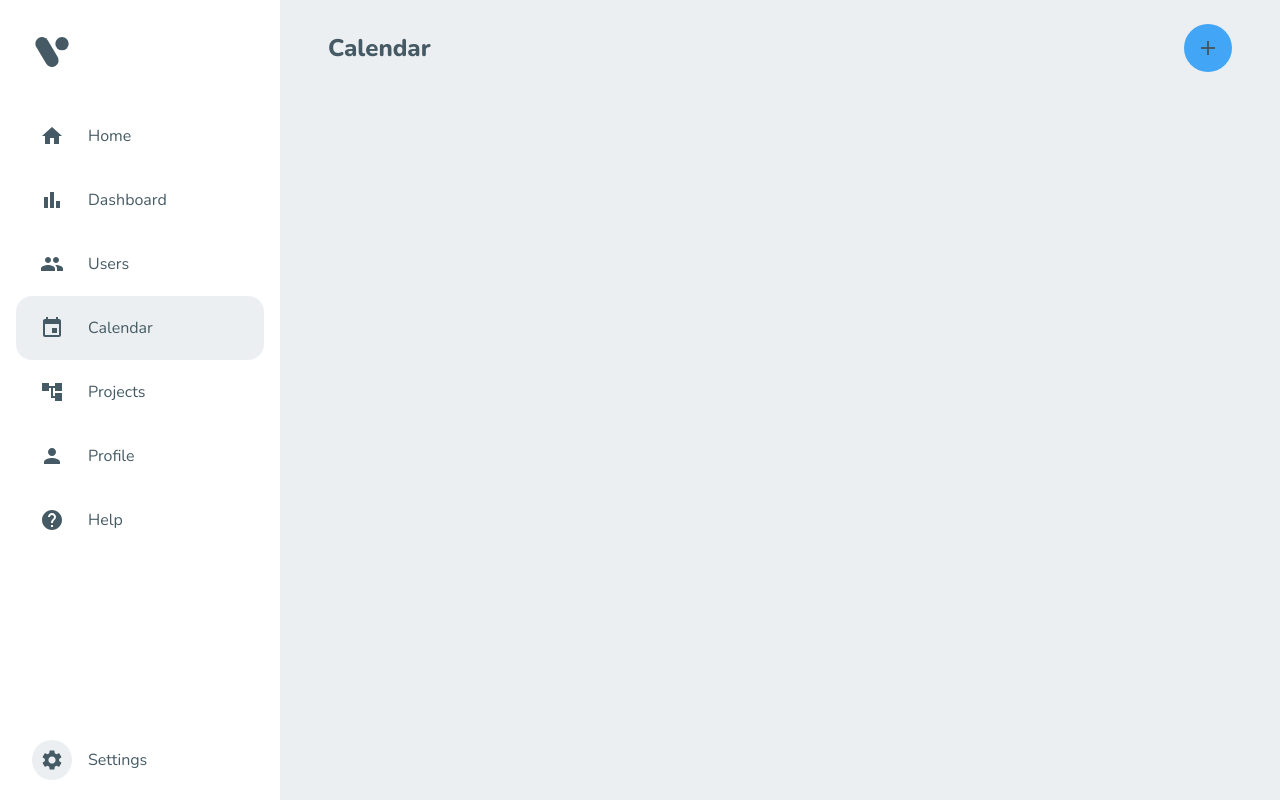
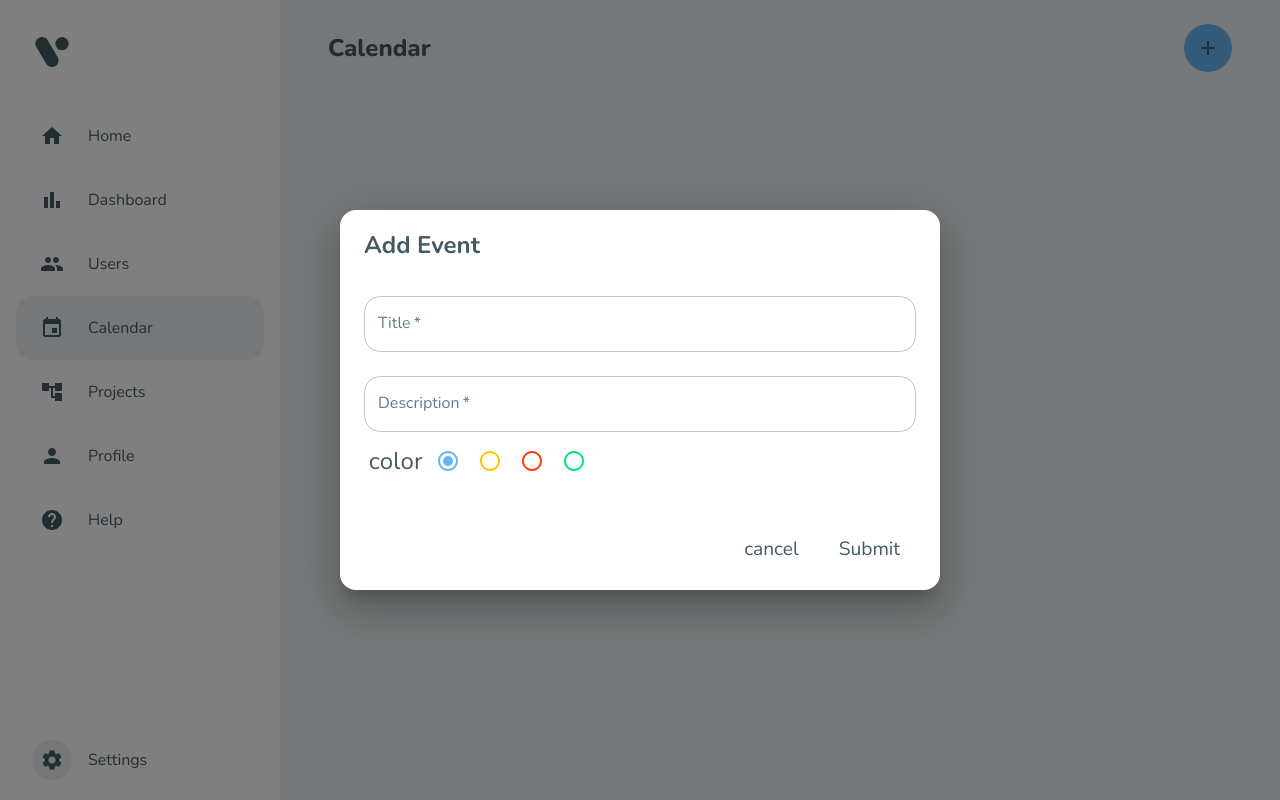
Before and after one commit to Smitt2767/MUI, a React (Create React App) app: page /calendar in a window 1280 px wide. Both pictures are taken after a click on the button 1208 px from the left and 48 px from the top of the page. Built offline with nearby package versions, Linux system fonts and the light colour scheme.

Commit message:
calendar addEdit modal and toolbar added

```diff
--- a/src/App.js
+++ b/src/App.js
@@ -1,19 +1,23 @@
 import React from "react";
+import { Provider } from "react-redux";
 import SideDrawer from "./components/Drawer/Drawer";
 import SettingsDrawer from "./components/Drawer/SettingsDrawer";
 import Layout from "./components/Layout/Layout";
 
 import SettingsProvider from "./context/SettingsProvider";
 import Routes from "./Routes";
+import store from "./store";
 
 const App = () => {
   return (
     <SettingsProvider>
-      <SideDrawer />
-      <SettingsDrawer />
-      <Layout>
-        <Routes />
-      </Layout>
+      <Provider store={store}>
+        <SideDrawer />
+        <SettingsDrawer />
+        <Layout>
+          <Routes />
+        </Layout>
+      </Provider>
     </SettingsProvider>
   );
 };
--- /dev/null
+++ b/src/components/ColorPicker/ColorPicker.js
@@ -0,0 +1,24 @@
+import React from "react";
+import { Radio } from "@mui/material";
+
+const ColorPiker = ({ selectedColor, onChange, colors }) => {
+  return colors.map((color) => (
+    <Radio
+      key={color}
+      checked={selectedColor === color}
+      onChange={(e) => {
+        onChange(e.target.value);
+      }}
+      value={color}
+      name="radio-buttons"
+      sx={{
+        color,
+        "&.Mui-checked": {
+          color,
+        },
+      }}
+    />
+  ));
+};
+
+export default ColorPiker;
--- a/src/components/Drawer/SettingsDrawer.js
+++ b/src/components/Drawer/SettingsDrawer.js
@@ -1,11 +1,12 @@
 import React from "react";
-import { Drawer, IconButton, Radio, Typography } from "@mui/material";
+import { Drawer, IconButton,  Typography } from "@mui/material";
 import CloseIcon from "@mui/icons-material/Close";
 
 import { useSettings } from "../../context/SettingsProvider";
-import { WIDTH } from "../../constants/drawer";
+import { WIDTH, colors } from "../../constants/drawer";
 import { Box } from "@mui/system";
 import ToggleButton from "../ToggleButton/ToggleButton";
+import ColorPiker from "../ColorPicker/ColorPicker";
 
 const modeButtons = [
   { name: "Light", value: "light" },
@@ -16,26 +17,6 @@ const sidebarCollapsedButtons = [
   { name: "Full", value: "no" },
 ];
 
-const colors = ["#64B5F6", "#7BDCB5", "#F78DA7", "#607D8B"];
-
-const ColorPiker = () => {
-  const { primaryColor, setPrimaryColor } = useSettings();
-
-  return colors.map((color) => (
-    <Radio
-      key={color}
-      checked={primaryColor === color}
-      onChange={() => setPrimaryColor(color)}
-      value="a"
-      name="radio-buttons"
-      color="primary"
-      sx={{
-        color,
-      }}
-    />
-  ));
-};
-
 const SettingsDrawer = () => {
   const {
     setOpen,
@@ -44,7 +25,10 @@ const SettingsDrawer = () => {
     collapsed,
     handleModeChange,
     hanldeCollapsedChange,
+    primaryColor,
+    setPrimaryColor,
   } = useSettings();
+
   return (
     <Drawer
       variant="temporary"
@@ -138,7 +122,13 @@ const SettingsDrawer = () => {
           >
             Primay Color
           </Typography>
-          <ColorPiker />
+          <ColorPiker
+            colors={colors}
+            selectedColor={primaryColor}
+            onChange={(value) => {
+              setPrimaryColor(value);
+            }}
+          />
         </Box>
       </Box>
     </Drawer>
--- /dev/null
+++ b/src/constants/calendar.js
@@ -0,0 +1,3 @@
+export const ADD = "ADD";
+export const EDIT = "EDIT";
+export const colors = ["primary.main", "warning.main", "error.main", "success.main"]
--- a/src/constants/drawer.js
+++ b/src/constants/drawer.js
@@ -1,2 +1,3 @@
 export const COLLAPSED_WIDTH = 104;
 export const WIDTH = 280;
+export const colors = ["#64B5F6", "#7BDCB5", "#F78DA7", "#607D8B"];
--- a/src/pages/Calender/Calender.js
+++ b/src/pages/Calender/Calender.js
@@ -1,7 +1,12 @@
 import React from "react";
+import AddEditModal from "./components/AddEditModal";
 
 const Calender = () => {
-  return <></>;
+  return (
+    <>
+      <AddEditModal />
+    </>
+  );
 };
 
 export default Calender;
--- a/src/pages/Calender/Toolbar/index.js
+++ b/src/pages/Calender/Toolbar/index.js
@@ -1,9 +1,12 @@
 import { IconButton, Typography } from "@mui/material";
-import { Box } from "@mui/system";
+import { alpha, Box } from "@mui/system";
 import React from "react";
 import AddIcon from "@mui/icons-material/Add";
+import {setAddEditModal} from '../store/calendarSlice';
+import {useDispatch} from 'react-redux';
 
 const CalendarToolbar = () => {
+  const dispatch = useDispatch()
   return (
     <Box
       sx={{
@@ -19,10 +22,15 @@ const CalendarToolbar = () => {
       <IconButton
         size="large"
         sx={{
-          bgcolor: "primary.light",
+          bgcolor: "primary.main",
           ":hover": {
-            bgcolor: "primary.main",
+            bgcolor: theme =>  alpha(theme.palette.primary.main, 0.9),
           },
+        }}
+        onClick={() => {
+          dispatch(setAddEditModal({
+            isOpen: true
+          }))
         }}
       >
         <AddIcon />
--- /dev/null
+++ b/src/pages/Calender/components/AddEditModal.js
@@ -0,0 +1,214 @@
+import {
+  Button,
+  Dialog,
+  DialogContent,
+  DialogTitle,
+  TextField,
+  Typography,
+} from "@mui/material";
+import React, { useEffect } from "react";
+import { useSelector, useDispatch } from "react-redux";
+import { ADD, EDIT, colors } from "../../../constants/calendar";
+import { closeModal, addEvent } from "../store/calendarSlice";
+import { useFormik } from "formik";
+import * as Yup from "yup";
+import MobileDatePicker from "@mui/lab/MobileDatePicker";
+import AdapterDateFns from "@mui/lab/AdapterDateFns";
+import LocalizationProvider from "@mui/lab/LocalizationProvider";
+import ColorPiker from "../../../components/ColorPicker/ColorPicker";
+import { Box } from "@mui/system";
+import {v4} from 'uuid'
+
+const initialValues = {
+  title: "",
+  description: "",
+  start: new Date(),
+  end: new Date(),
+  color: colors[0],
+};
+
+const validationSchema = Yup.object().shape({
+  title: Yup.string().required("Title must be required"),
+  description: Yup.string().required("Description must be required"),
+  color: Yup.string().required("Color must be required"),
+  start: Yup.date().required("Start date must be required"),
+  end: Yup.date().required("End date must be required"),
+});
+
+const AddEditModal = () => {
+  const { isOpen, mode } = useSelector((state) => state.calendar.modal);
+  const dispatch = useDispatch();
+  useEffect(() => {
+    if (isOpen && mode === EDIT) {
+    }
+  }, [isOpen, mode]);
+
+  const onSubmit = (values) => {
+    dispatch(addEvent({
+        id: v4(),
+        ...values
+    }))
+    handleClose()
+  };
+
+  const formik = useFormik({
+    initialValues,
+    onSubmit,
+    validationSchema,
+  });
+
+  const handleClose = () => {
+    dispatch(closeModal());
+    formik.handleReset({});
+  };
+
+  return (
+    <Dialog onClose={handleClose} open={isOpen} maxWidth="sm" fullWidth={true}>
+      <form onSubmit={formik.handleSubmit} >
+        <DialogTitle>
+          <Typography
+            variant="sapn"
+            fontSize="1.5rem"
+            color="textPrimary"
+            gutterBottom
+          >
+            {mode === ADD ? "Add Event" : "Edit Event"}
+          </Typography>
+        </DialogTitle>
+        <DialogContent>
+          <TextField
+            margin="normal"
+            required
+            fullWidth
+            id="title"
+            label={"Title"}
+            name="title"
+            // disabled={processing}
+            value={formik.values.title}
+            onChange={formik.handleChange}
+            onBlur={formik.handleBlur}
+            error={formik.touched.title && !!formik.errors.title}
+            helperText={formik.touched.title && formik.errors.title}
+          />
+          <TextField
+            margin="normal"
+            required
+            fullWidth
+            id="description"
+            label={"Description"}
+            name="description"
+            // disabled={processing}
+            value={formik.values.description}
+            onChange={formik.handleChange}
+            onBlur={formik.handleBlur}
+            error={formik.touched.description && !!formik.errors.description}
+            helperText={formik.touched.description && formik.errors.description}
+          />
+          <LocalizationProvider dateAdapter={AdapterDateFns}>
+            <MobileDatePicker
+              value={formik.values.start}
+              onChange={(newValue) => {
+                formik.setFieldValue("start", newValue);
+              }}
+              label="Start Date"
+              inputFormat="dd/MM/yyyy"
+              renderInput={(params) => (
+                <TextField
+                  id="start"
+                  fullWidth
+                  margin="normal"
+                  name="start"
+                  {...params}
+                />
+              )}
+            />
+            <MobileDatePicker
+              value={formik.values.start}
+              onChange={(newValue) => {
+                formik.setFieldValue("end", newValue);
+              }}
+              label="End Date"
+              inputFormat="dd/MM/yyyy"
+              renderInput={(params) => (
+                <TextField
+                  id="end"
+                  fullWidth
+                  margin="normal"
+                  name="end"
+                  {...params}
+                />
+              )}
+            />
+          </LocalizationProvider>
+          <Box
+            sx={{
+              display: "flex",
+              alignItems: "center",
+              ml: "0.3rem",
+            }}
+          >
+            <Typography
+              variant="span"
+              color="textPrimary"
+              fontWeight={300}
+              fontSize="1.5rem"
+              marginRight="0.3rem"
+            >
+              color
+            </Typography>
+            <ColorPiker
+              colors={colors}
+              onChange={(value) => {
+                formik.setFieldValue("color", value);
+              }}
+              selectedColor={formik.values.color}
+            />
+          </Box>
+          <Box
+            sx={{
+              mt: "3rem",
+              display: "flex",
+              alignItems: "center",
+              justifyContent: "flex-end",
+              gap: 1,
+            }}
+          >
+            <Button
+              sx={{
+                width: "auto",
+                bgcolor: "transparent",
+                fontSize: "1.2rem",
+                p: "0.2rem 1rem",
+              }}
+              onClick={handleClose}
+            >
+              cancel
+            </Button>
+
+            <Button
+              disabled={!formik.dirty || !formik.isValid}
+              sx={{
+                width: "auto",
+                fontSize: "1.2rem",
+                p: "0.2rem 1rem",
+                bgcolor: "primary.main",
+                ":hover": {
+                  bgcolor: "primary.main",
+                },
+                ":disabled": {
+                  bgcolor: "secondary.main",
+                  color: "text.primary",
+                },
+              }}
+              type="submit"
+            >
+              Submit
+            </Button>
+          </Box>
+        </DialogContent>
+      </form>
+    </Dialog>
+  );
+};
+
+export default AddEditModal;
--- /dev/null
+++ b/src/pages/Calender/store/calendarSlice.js
@@ -0,0 +1,32 @@
+import { createSlice } from "@reduxjs/toolkit";
+import { ADD } from "../../../constants/calendar";
+
+const initialState = {
+  modal: {
+    isOpen: false,
+    mode: ADD,
+    data: null,
+  },
+  events: []
+};
+
+const calendarSlice = createSlice({
+  name: "calendar",
+  initialState,
+  reducers: {
+    setAddEditModal: (state, action) => {
+      state.modal.isOpen = action.payload.isOpen;
+      state.modal.mode = action.payload.mode || ADD;
+      state.modal.data = action.payload.data || null;
+    },
+    closeModal : (state) => {
+        state.modal = initialState.modal
+    },
+    addEvent: (state, action) => {
+        state.events = [...state.events, action.payload]
+    }
+  },
+});
+
+export const { setAddEditModal, closeModal, addEvent } = calendarSlice.actions;
+export default calendarSlice.reducer;
--- /dev/null
+++ b/src/store/index.js
@@ -0,0 +1,12 @@
+import { configureStore } from "@reduxjs/toolkit";
+import calendarReducer from "../pages/Calender/store/calendarSlice";
+
+export default configureStore({
+  reducer: {
+    calendar: calendarReducer,
+  },
+  middleware: (defaultMiddleware) =>
+    defaultMiddleware({
+      serializableCheck: false,
+    }),
+});
--- a/src/theme/components.js
+++ b/src/theme/components.js
@@ -25,6 +25,7 @@ export const createComponentsTheme = (theme) => ({
       },
     },
   },
+
   MuiGrid: {
     styleOverrides: {
       root: {
```
Also changed, not shown: package.json (+7 -1 lines), 1 other file (tests, documents, lock files or other folders).
